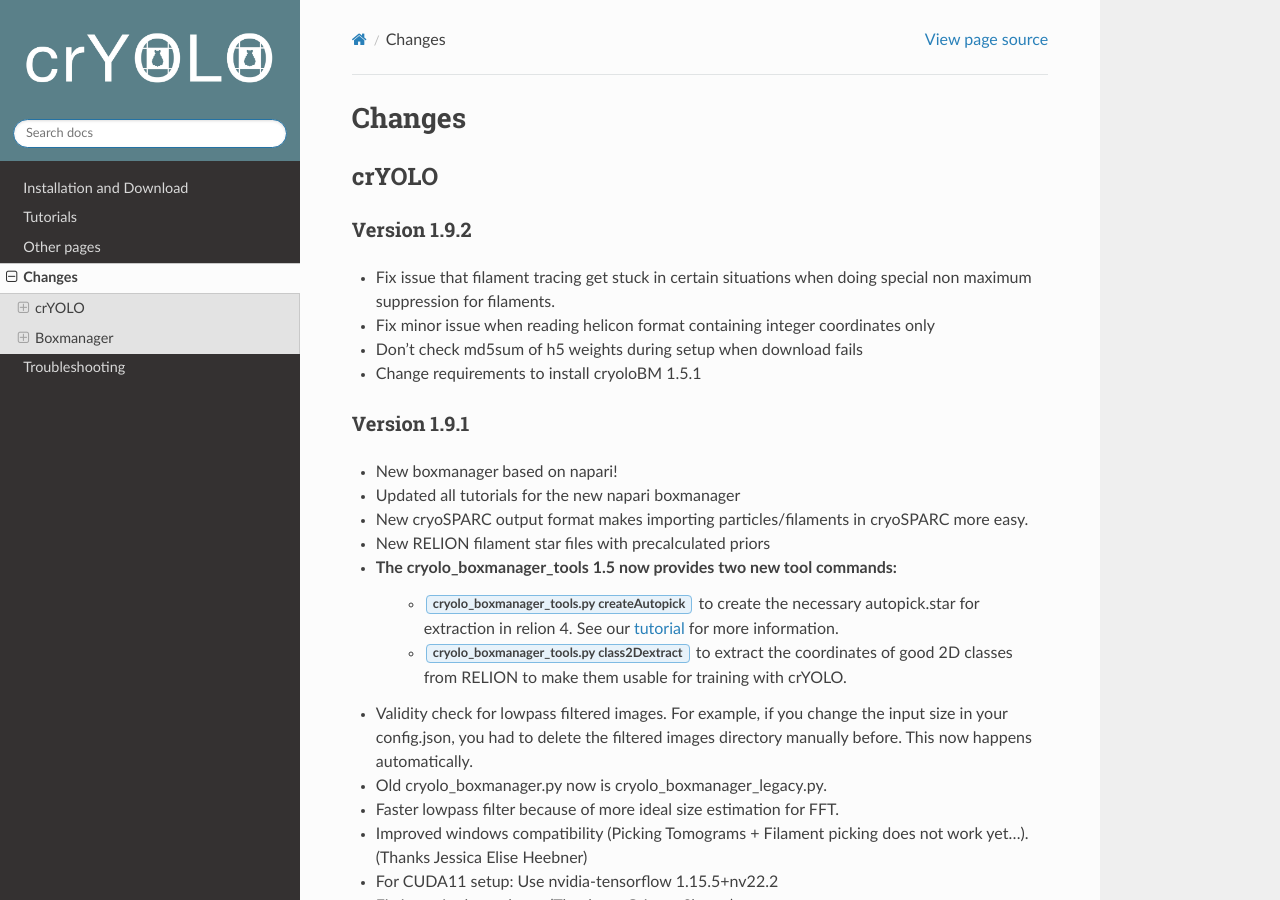
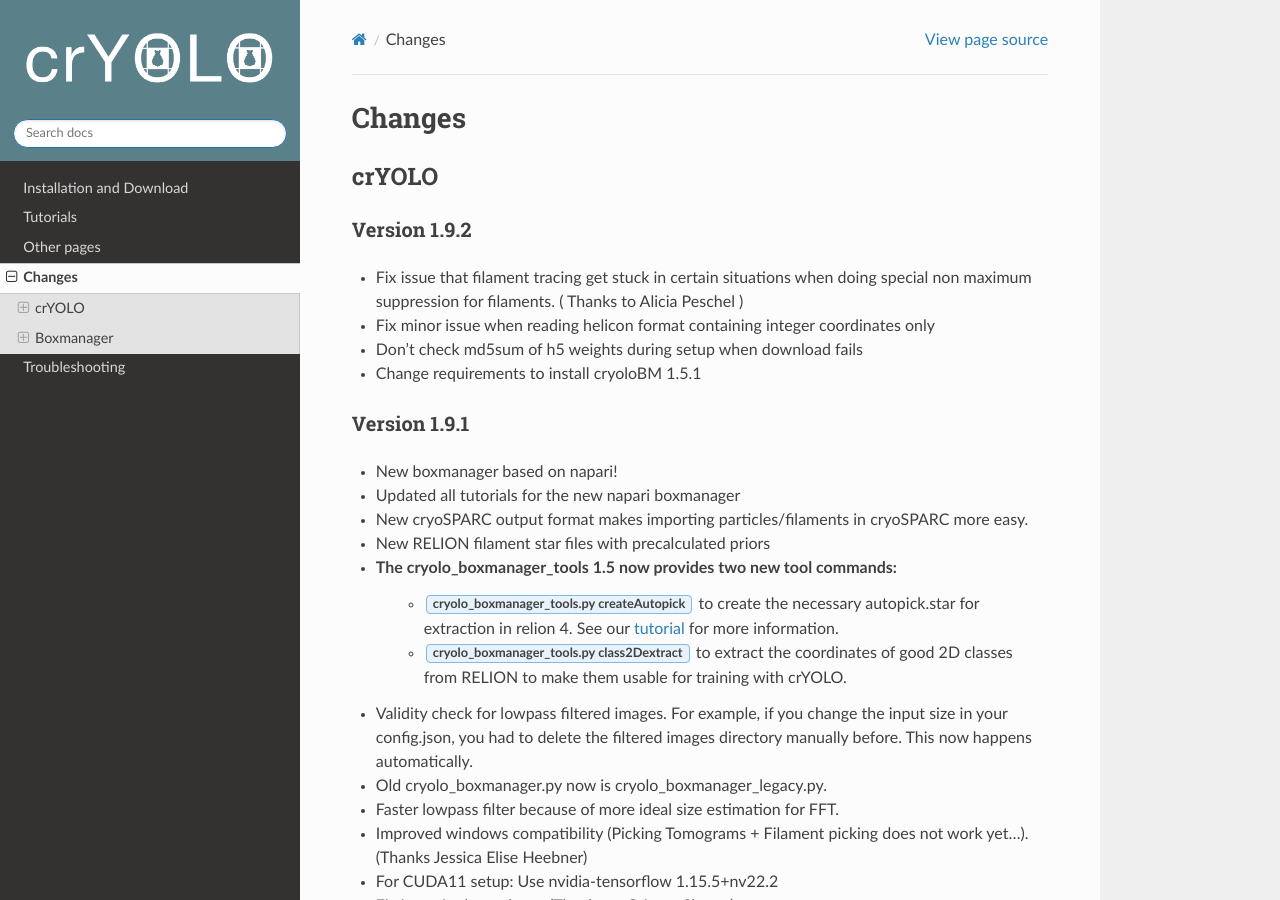
Before and after one commit to MPI-Dortmund/cryolo, a Sphinx documentation site: the page built from source/changes.rst, in a window 1280 px wide and 900 px high. Built offline with Sphinx 7.4.7 and the Read the Docs theme 2.0.0, drawn with Linux system fonts in a browser that asks for light colours.

Commit message:
add changes 1.9.2

```diff
--- a/source/changes.rst
+++ b/source/changes.rst
@@ -7,7 +7,7 @@
 Version 1.9.2
 *************
 
-* Fix issue that filament tracing get stuck in certain situations when doing special non maximum suppression for filaments.
+* Fix issue that filament tracing get stuck in certain situations when doing special non maximum suppression for filaments. ( Thanks to Alicia Peschel )
 * Fix minor issue when reading helicon format containing integer coordinates only
 * Don't check md5sum of h5 weights during setup when download fails
 * Change requirements to install cryoloBM 1.5.1
```
